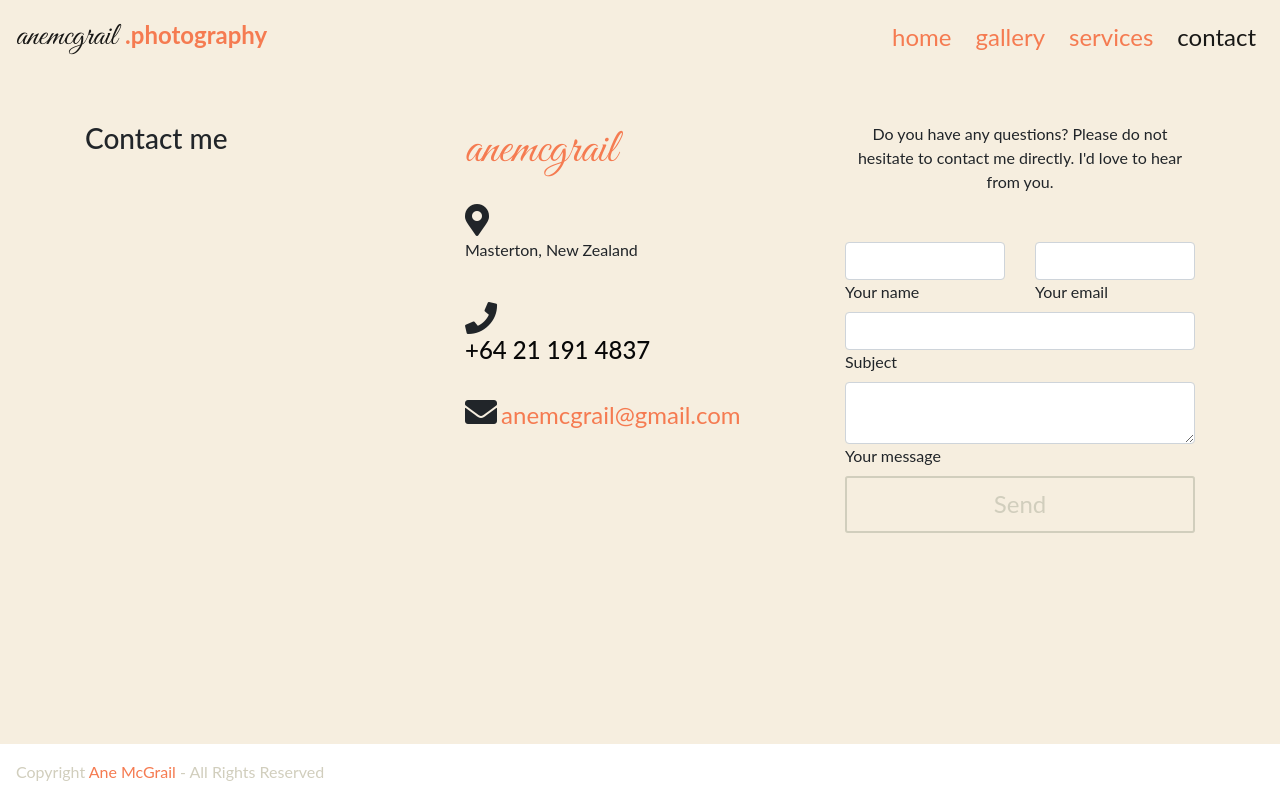
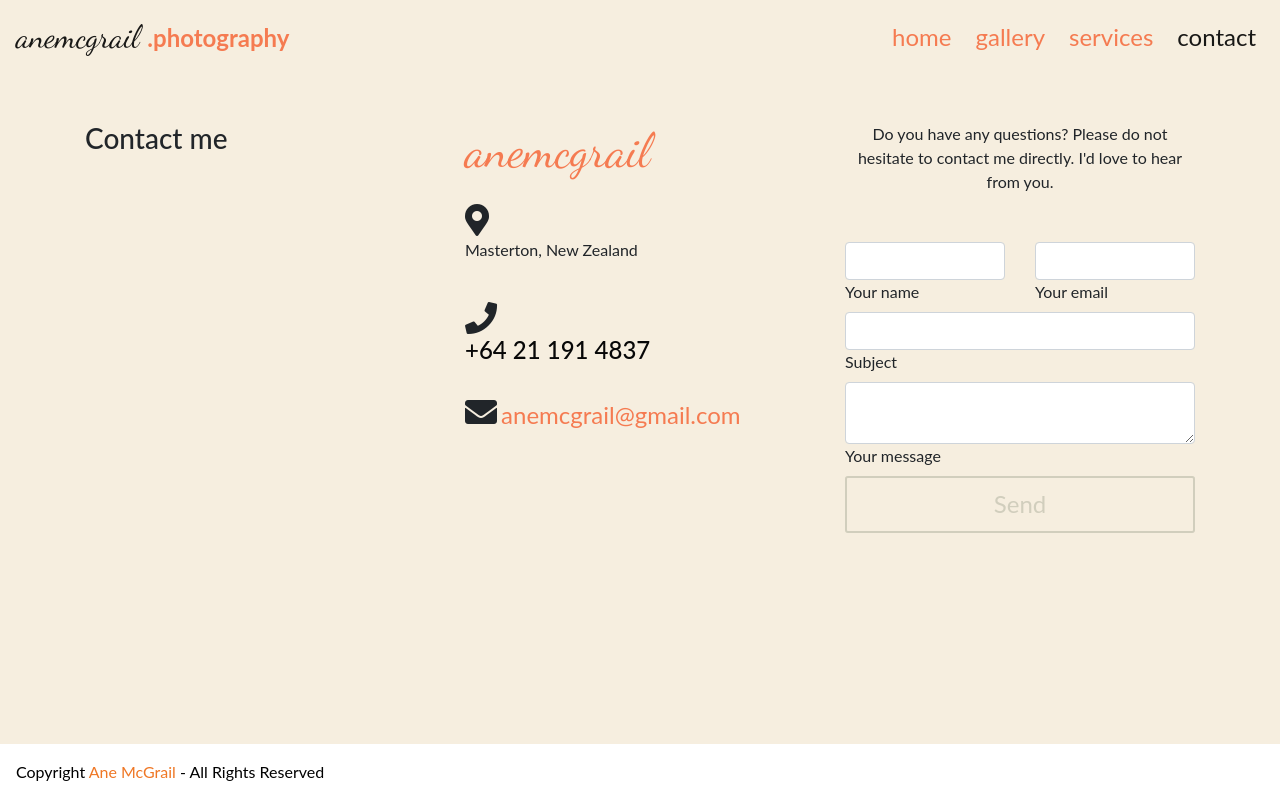
Before and after one commit to AneMcG/Personal_Journey, a plain HTML site: page contact.html in a window 1280 px wide. Drawn offline with nearby package versions, Linux system fonts and the light colour scheme; a script that the page names is missing.

Commit message:
Style play

```diff
--- a/contact.html
+++ b/contact.html
@@ -19,10 +19,11 @@
       integrity="sha512-xA6Hp6oezhjd6LiLZynuukm80f8BoZ3OpcEYaqKoCV3HKQDrYjDE1Gu8ocxgxoXmwmSzM4iqPvCsOkQNiu41GA=="
       crossorigin="anonymous"
     />
+
     <!-- Google fonts -->
     <link rel="preconnect" href="https://fonts.gstatic.com" />
     <link
-      href="https://fonts.googleapis.com/css2?family=Great+Vibes&display=swap"
+      href="https://fonts.googleapis.com/css2?family=Dancing+Script&display=swap"
       rel="stylesheet"
     />
 
--- a/src/contact.css
+++ b/src/contact.css
@@ -1,6 +1,8 @@
 body {
   background-color: #f6eedf;
   font-family: Lato, sans-serif;
+  position: relative;
+  min-height: 100vh;
 }
 
 #contact-info {
@@ -10,7 +12,7 @@ body {
 }
 
 .signage {
-  font-family: "Great Vibes", cursive;
+  font-family: "Dancing Script", cursive;
   color: #f57b51;
   font-size: 3rem;
 }
@@ -70,7 +72,7 @@ body {
 }
 
 .foot-note {
-  color: #d1cebd;
+  color: black;
   padding: 1rem;
   margin-bottom: 0;
 }
@@ -78,12 +80,12 @@ body {
 .foot-note-link {
   text-decoration: none;
   font-size: 1rem;
-  color: #f57b51;
+  color: #ef7725;
   -webkit-transition: 0.2s all ease-in-out;
 }
 
 .foot-note-link:hover {
   text-decoration: none;
-  color: #f6eedf;
+  color: black;
   opacity: 0.5;
 }
--- a/src/hamburger.css
+++ b/src/hamburger.css
@@ -1,7 +1,7 @@
 /*--------------------- NavBar -----------------------*/
 .navbar-brand {
   margin: 0;
-  font-family: "Great Vibes", cursive;
+  font-family: "Dancing Script", cursive;
   font-size: 2rem;
   color: #f6eedf;
   -webkit-transition: 0.2s all ease-in-out;
--- a/src/style.css
+++ b/src/style.css
@@ -100,7 +100,7 @@ body {
 }
 
 .signage {
-  font-family: "Great Vibes", cursive;
+  font-family: "Dancing Script", cursive;
   color: #f57b51;
   font-size: 2rem;
 }
```
Also changed, not shown: gallery.html (+1 -1 lines), index.html (+2 -5 lines), services.html (+2 -5 lines).
